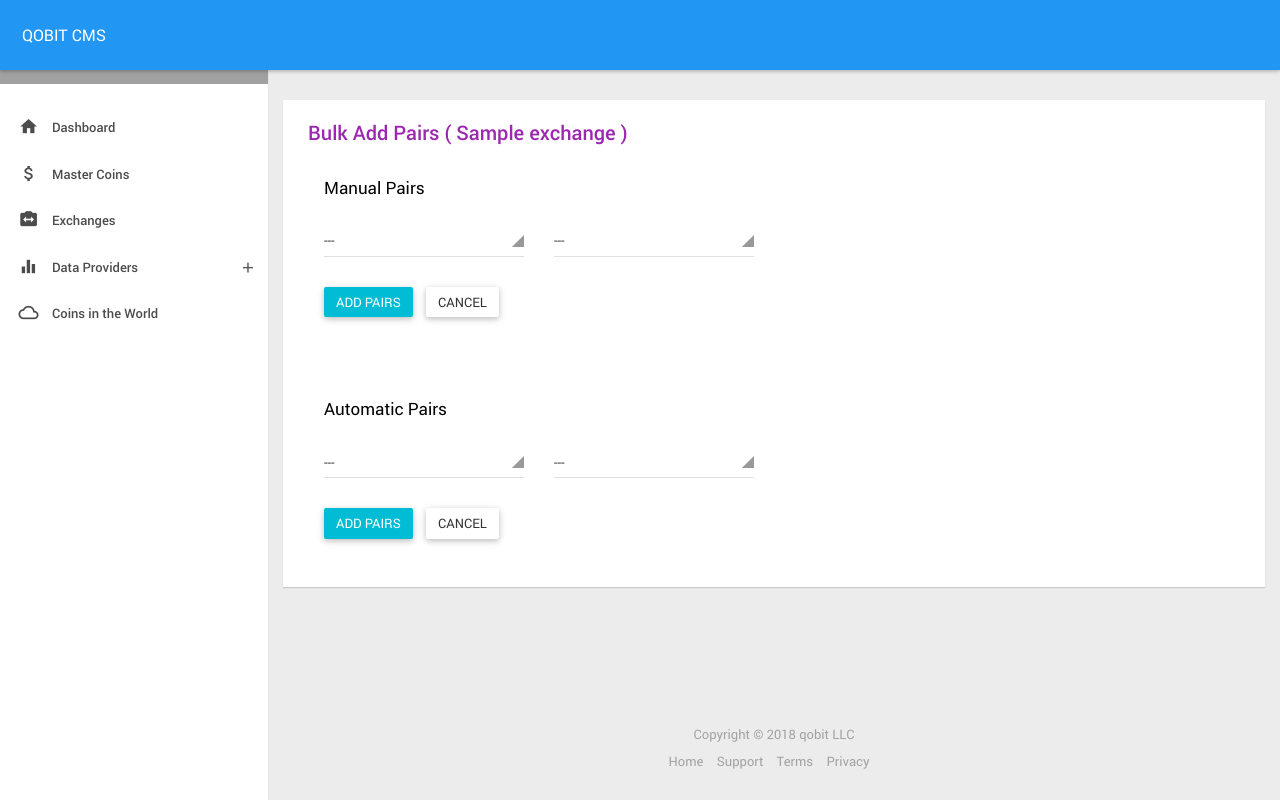
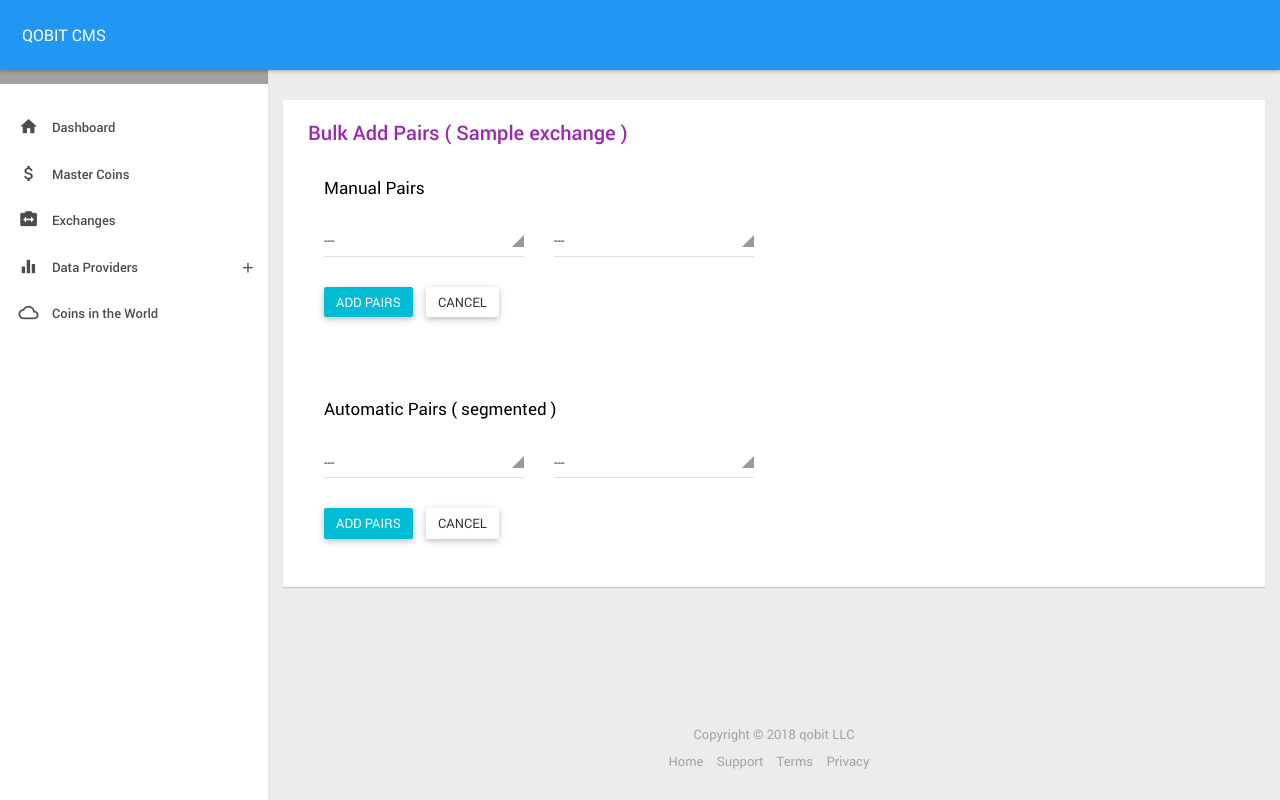
Before and after one commit to bytes-lab/cryptocurrency-cms, a Django app: template templates/add_all_pair.html in a window 1280 px wide. Run offline with Django 3.2, Linux system fonts and the light colour scheme; the template is opened without the code that fills it: most values are stand-ins (such as "Sample title", 1, 10 or a date in 2020); some libraries are stand-ins or nearby versions.

Commit message:
add segment to bulk pair import

```diff
--- a/general/views.py
+++ b/general/views.py
@@ -146,6 +146,9 @@ def import_all_pairs(request, id):
                     pairs_.append({ 'base': base, 'quote': quote})
                 else:
                     pairs__.append({ 'base': base, 'quote': quote})
+                    # segmentation
+                    if len(pairs__) > 50:
+                        break
     else:
         num_pairs = request.POST.get('num_pairs', 0)
 
--- a/templates/add_all_pair.html
+++ b/templates/add_all_pair.html
@@ -57,7 +57,7 @@
                             <input type="hidden" name="num_pairs" value="{{ pairs__|length }}">
                             {% csrf_token %}
                             <div class="col-sm-8 m-b-5 m-t-20">
-                                <p class="f-400 m-b-5 c-black f-17">Automatic Pairs</p>
+                                <p class="f-400 m-b-5 c-black f-17">Automatic Pairs ( segmented )</p>
                             </div>
                             {% for pair in pairs__ %}
                                 <div class="clearfix"></div>
```
